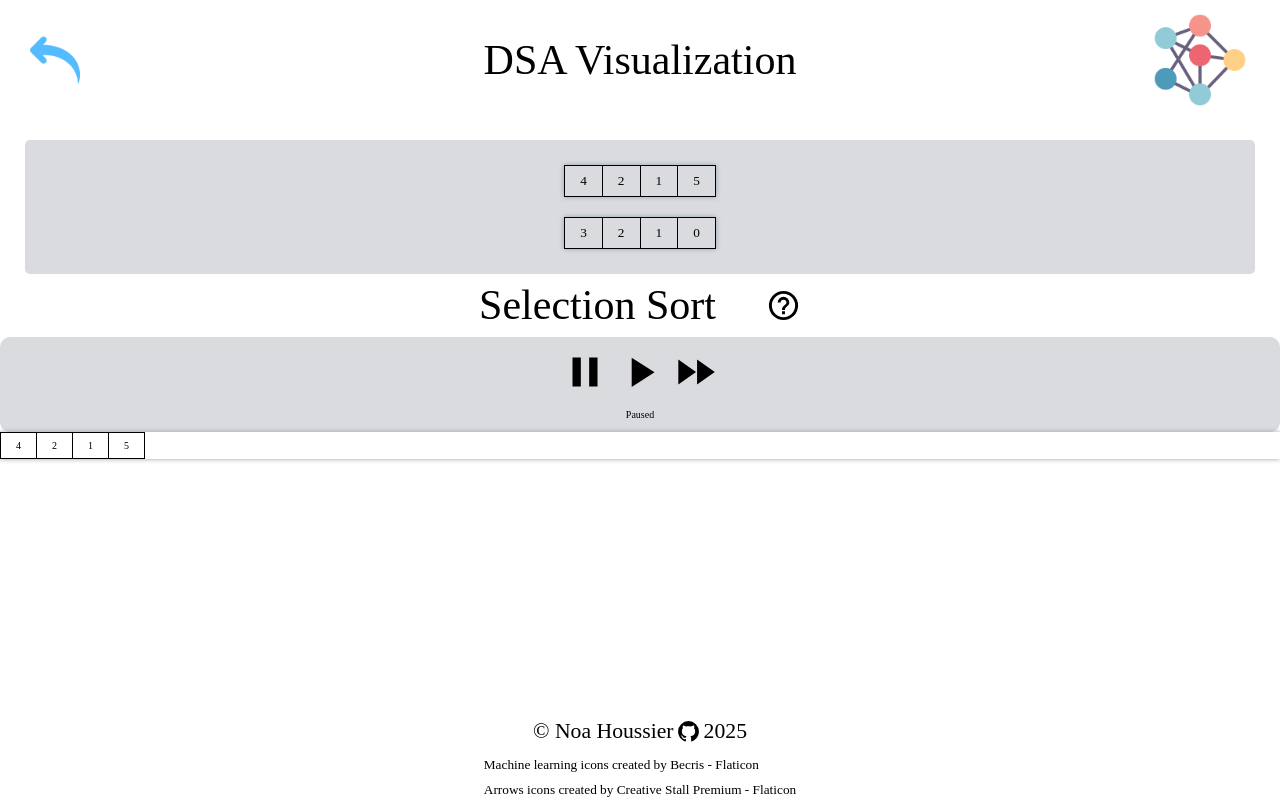
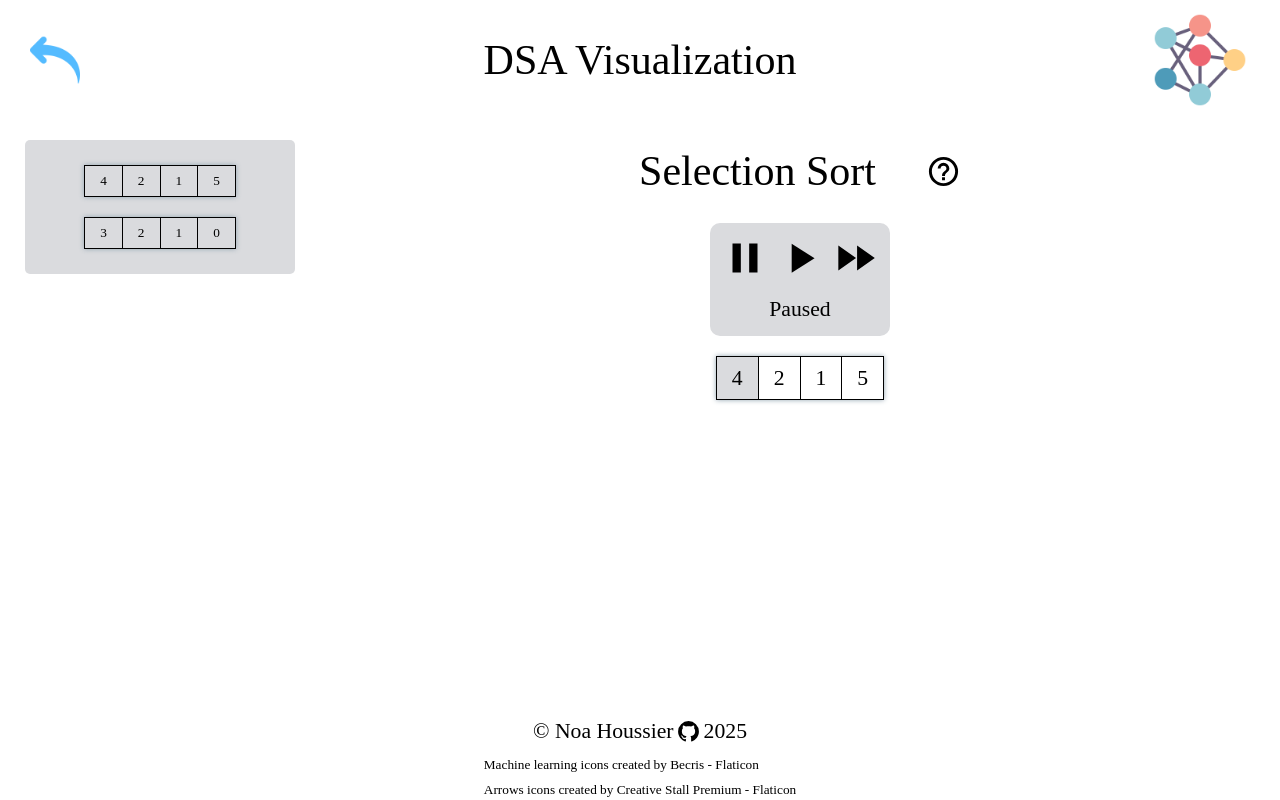
Before and after one commit to NestorNebula/dsa-visualization, a React (Vite) app: page /algorithms/selection-sort in a window 1280 px wide. Built offline with nearby package versions, Linux system fonts and the light colour scheme.

Commit message:
feat: add styles to SelectionSort pages

```diff
--- a/src/pages/algorithms/selection-sort/SelectionSort.styles.ts
+++ b/src/pages/algorithms/selection-sort/SelectionSort.styles.ts
@@ -1,5 +1,6 @@
 import styled from 'styled-components';
+import { CommonDSA } from '@styles/common-styles';
 
-const SelectionSort = styled.main``;
+const SelectionSort = styled(CommonDSA)``;
 
 export { SelectionSort };
--- a/src/pages/algorithms/selection-sort/selection-sort-main/SelectionSortMain.styles.ts
+++ b/src/pages/algorithms/selection-sort/selection-sort-main/SelectionSortMain.styles.ts
@@ -1,5 +1,6 @@
 import styled from 'styled-components';
+import { CommonDSAMain } from '@styles/common-styles';
 
-const SelectionSortMain = styled.section``;
+const SelectionSortMain = styled(CommonDSAMain)``;
 
 export { SelectionSortMain };
--- a/src/pages/algorithms/selection-sort/selection-sort-main/SelectionSortMain.tsx
+++ b/src/pages/algorithms/selection-sort/selection-sort-main/SelectionSortMain.tsx
@@ -45,6 +45,18 @@ function SelectionSortMain({ array }: { array: Array }) {
     }
   }, [selectionSort.done]);
 
+  const isHighlighted = (index: number) => {
+    return index === selectionSort.minIndex;
+  };
+
+  const isCompared = (index: number) => {
+    return index === selectionSort.lastChecked + 1;
+  };
+
+  const isDone = (index: number) => {
+    return index < selectionSort.index;
+  };
+
   return (
     <S.SelectionSortMain>
       <DSAHeader
@@ -52,7 +64,12 @@ function SelectionSortMain({ array }: { array: Array }) {
         resource="https://www.geeksforgeeks.org/selection-sort-algorithm-2/"
       />
       <SpeedBar status={status} setStatus={updateStatus} />
-      <Prototype array={selectionSort.sortedArray} />
+      <Prototype
+        array={selectionSort.sortedArray}
+        isHighlighted={isHighlighted}
+        isCompared={isCompared}
+        isDone={isDone}
+      />
     </S.SelectionSortMain>
   );
 }
```
